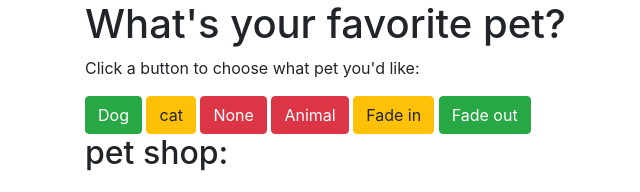
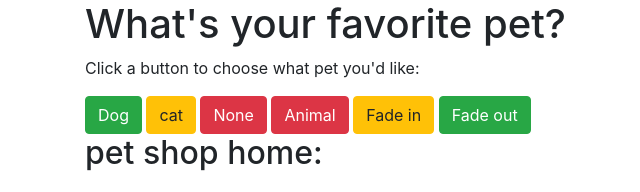
Before and after one commit to mwanduka/cat-dog-project, a plain HTML site: page index.html in a window 1280 px wide. Shown: the top 192 px of the page, without its empty margins (0-640 px from the left). Drawn offline with nearby package versions, Linux system fonts and the light colour scheme.

Commit message:
added word home to h2

```diff
--- a/index.html
+++ b/index.html
@@ -21,7 +21,7 @@
 
             <div class="row">
               <div class="col-md-12">
-                <h2>pet shop:</h2>
+                <h2>pet shop home:</h2>
                 <ul class="unstyed" id=animal >
                 </ul>
               </div>
```
